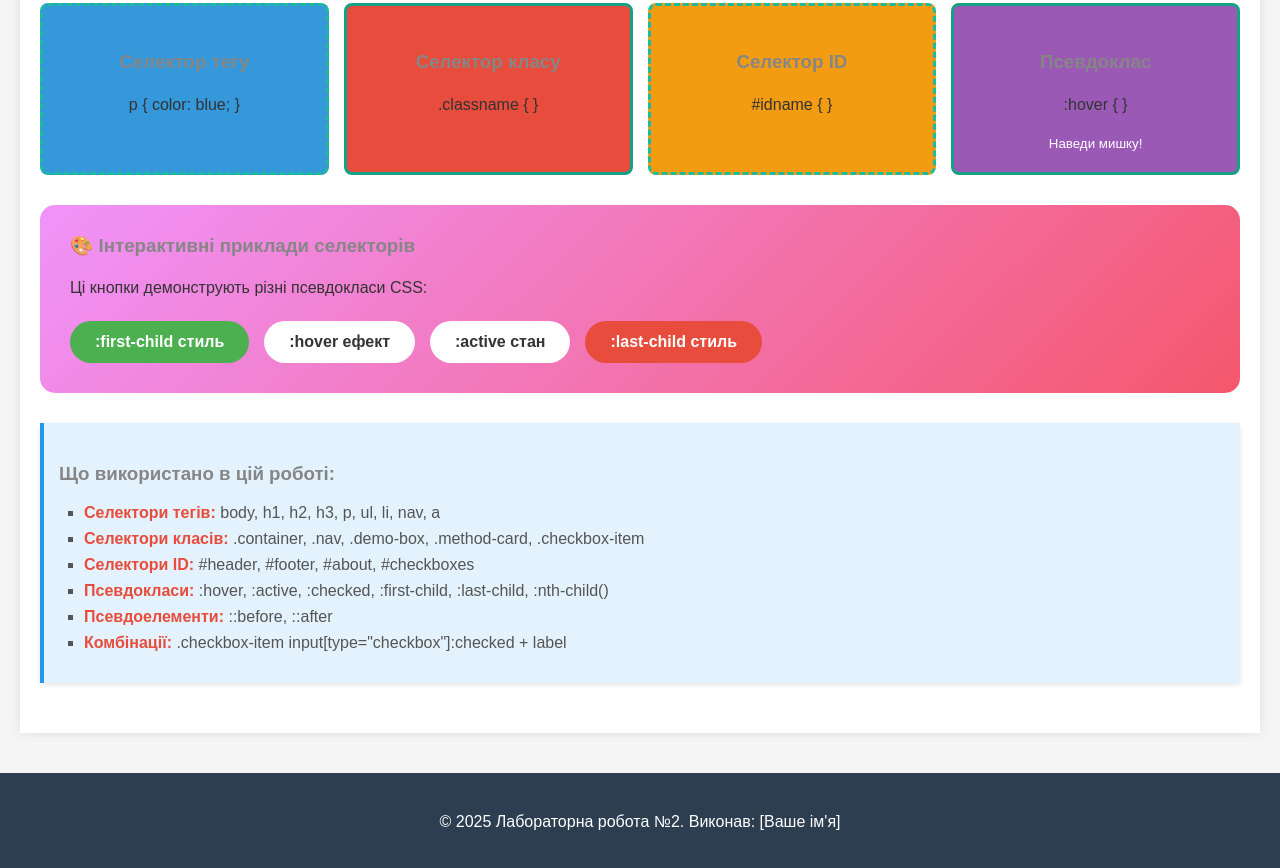
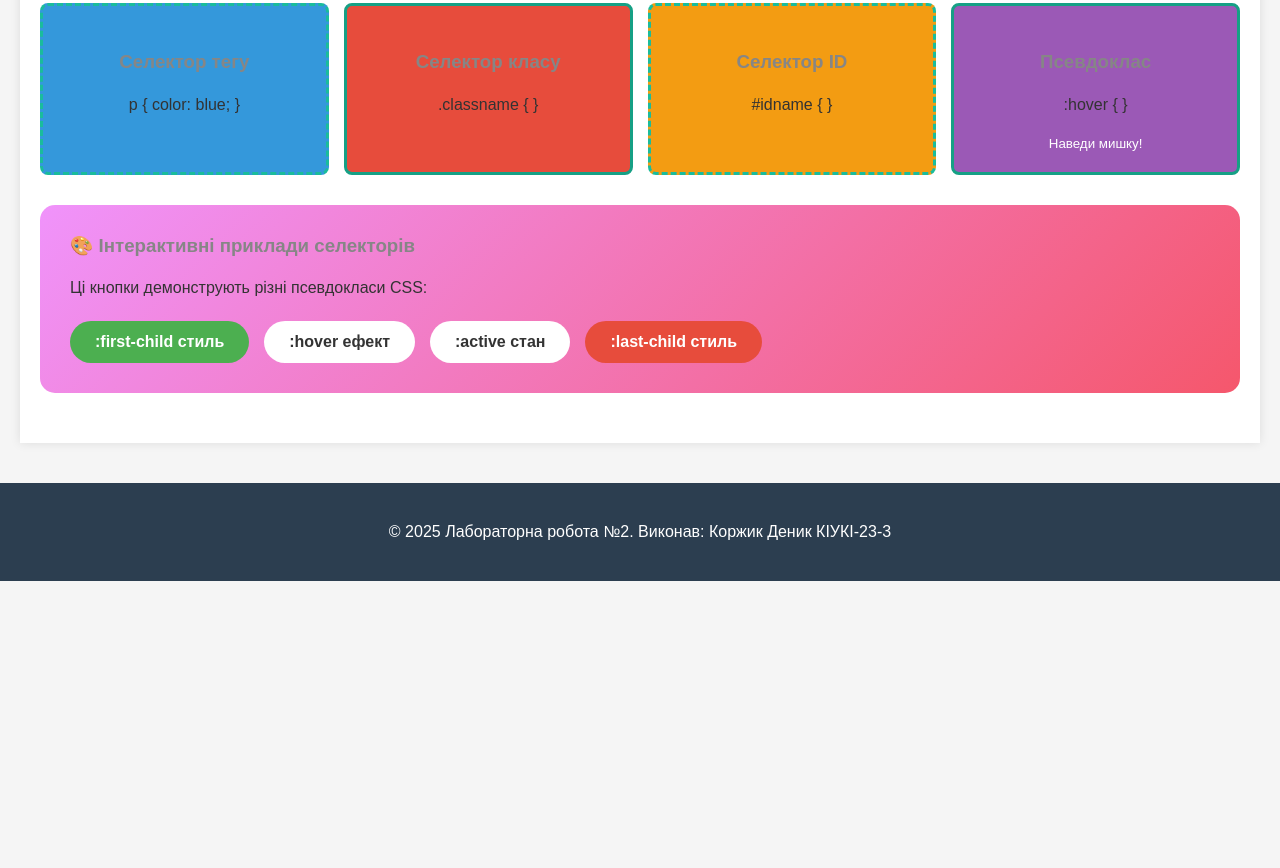
Before and after one commit to Denus200/Laboratory-Work-2, a plain HTML site: page index.html in a window 1280 px wide. Shown: the part 2600-3468 px from the top of the page. After the commit the page ends 3181 px from the top, so only its background shows below. Drawn offline with Linux system fonts and the light colour scheme.

Commit message:
Обновление проекта

```diff
--- a/index.html
+++ b/index.html
@@ -37,13 +37,6 @@
             background-color: #ffeb3b;
             padding: 5px;
             font-weight: bold;
-        }
-
-        .info-box {
-            background-color: #e3f2fd;
-            border-left: 4px solid #2196f3;
-            padding: 15px;
-            margin: 20px 0;
         }
 
         #header {
@@ -581,22 +574,11 @@
                 </div>
             </div>
 
-            <div class="info-box">
-                <h3>Що використано в цій роботі:</h3>
-                <ul>
-                    <li><strong>Селектори тегів:</strong> body, h1, h2, h3, p, ul, li, nav, a</li>
-                    <li><strong>Селектори класів:</strong> .container, .nav, .demo-box, .method-card, .checkbox-item</li>
-                    <li><strong>Селектори ID:</strong> #header, #footer, #about, #checkboxes</li>
-                    <li><strong>Псевдокласи:</strong> :hover, :active, :checked, :first-child, :last-child, :nth-child()</li>
-                    <li><strong>Псевдоелементи:</strong> ::before, ::after</li>
-                    <li><strong>Комбінації:</strong> .checkbox-item input[type="checkbox"]:checked + label</li>
-                </ul>
-            </div>
         </section>
     </div>
 
     <footer id="footer">
-        <p>&copy; 2025 Лабораторна робота №2. Виконав: [Ваше ім'я]</p>
+        <p>&copy; 2025 Лабораторна робота №2. Виконав: Коржик Деник КІУКІ-23-3</p>
     </footer>
 </body>
 </html>
```
